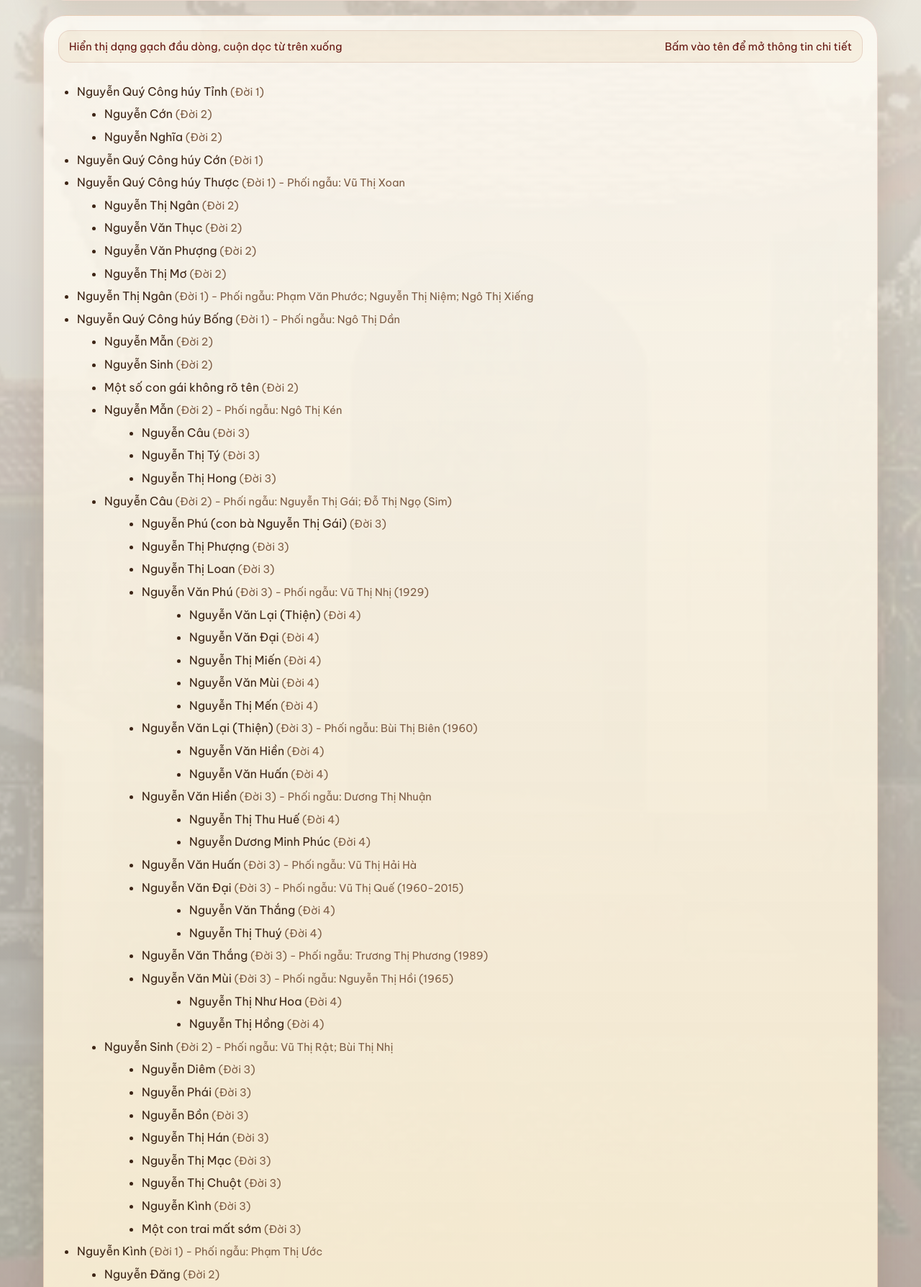
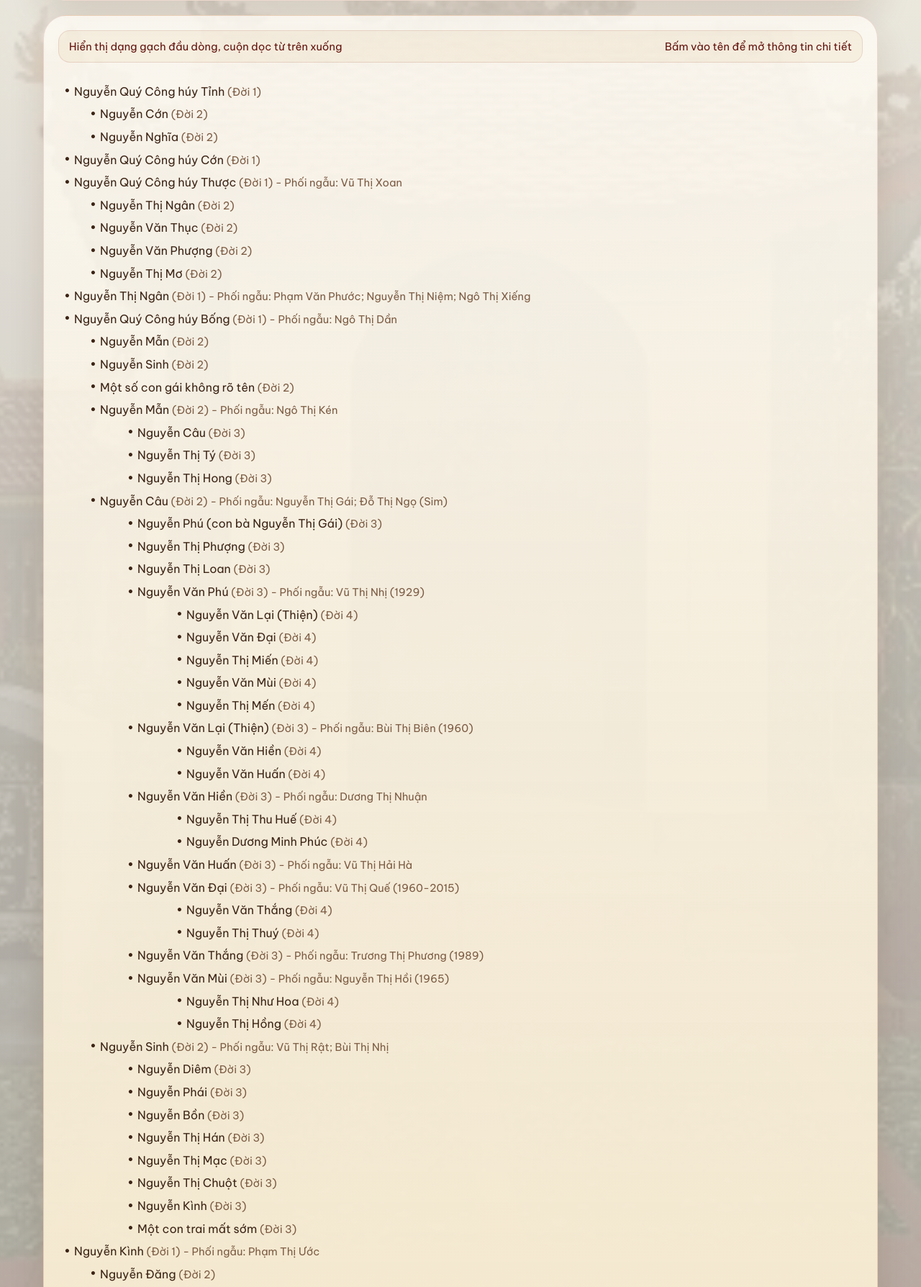
Before and after one commit to Tien-reus/webgiapha, a Django app: page /family-tree/ in a window 1280 px wide. Shown: the part 474-2262 px from the top of the page at 72% size. Run offline with Django 5.2, Linux system fonts and the light colour scheme; data comes from the database, SQL or seed files in the repository.

Commit message:
fix: align bullet tree indentation by generation only

```diff
--- a/static/css/site.css
+++ b/static/css/site.css
@@ -905,13 +905,22 @@ h2 {
 
 .bullet-tree-list {
     margin: 0;
-    padding-left: 24px;
-    list-style: disc;
+    padding-left: 0;
+    list-style: none;
 }
 
 .bullet-tree-item {
+    position: relative;
     margin: 6px 0;
-    margin-left: calc((var(--member-generation, 1) - 1) * 14px);
+    margin-left: calc((var(--member-generation, 1) - 1) * 16px + 20px);
+}
+
+.bullet-tree-item::before {
+    content: "•";
+    position: absolute;
+    left: -14px;
+    top: 0.1em;
+    color: var(--ink);
 }
 
 .member-line-button {
```
